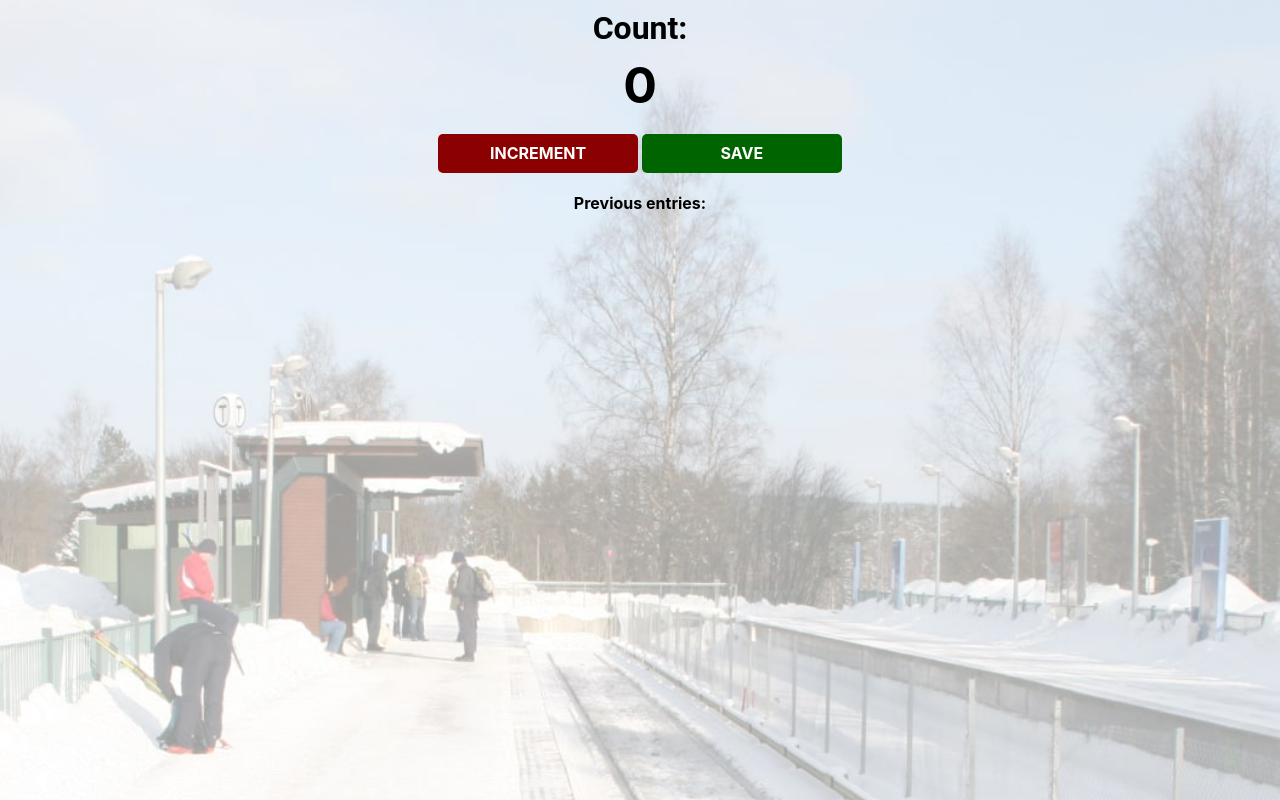
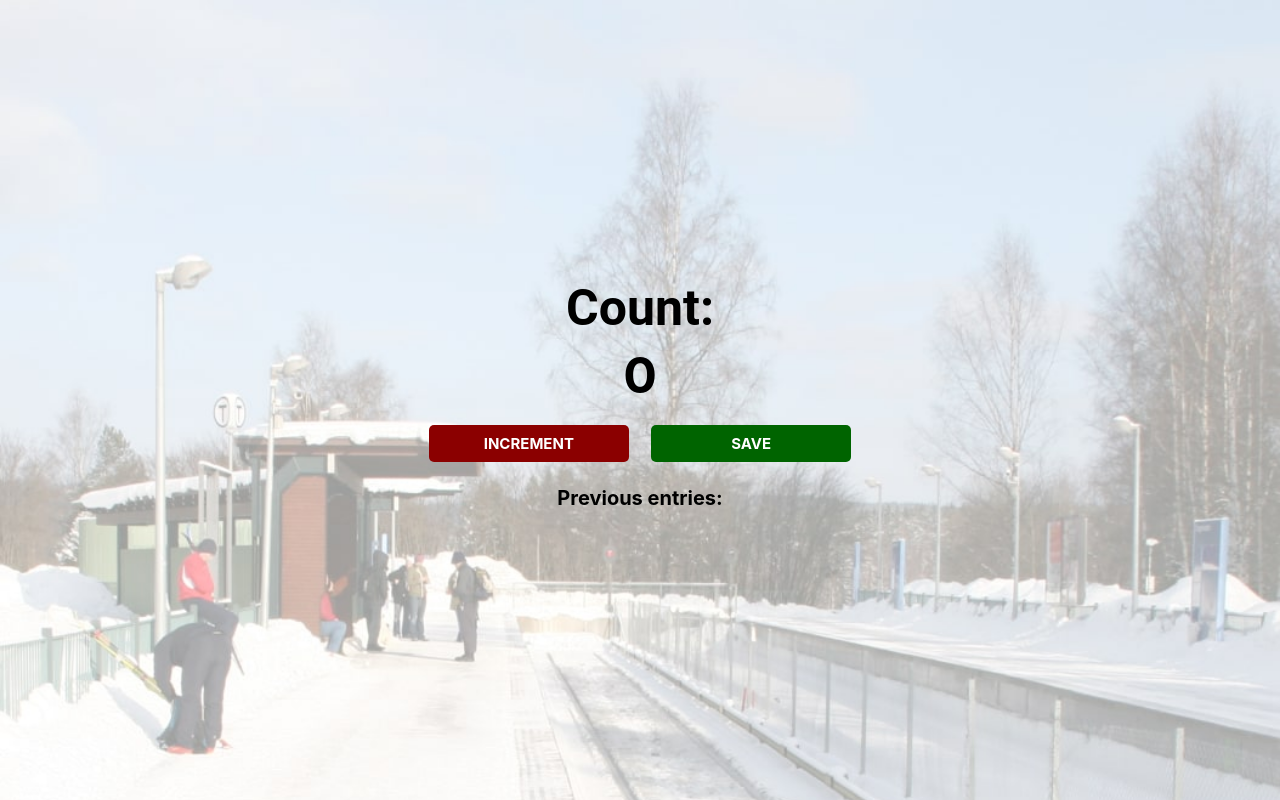
Before and after one commit to Aditya-Saini3/Counter-app, a plain HTML site: page index.html in a window 1280 px wide. Drawn offline with nearby package versions, Linux system fonts and the light colour scheme.

Commit message:
Project fixes

```diff
--- a/index.css
+++ b/index.css
@@ -1,19 +1,29 @@
+html {
+    font-size: 62.5%;
+}
+
 body {
     background-image: url("station.jpg");
     background-size: cover;
     font-family: -apple-system, BlinkMacSystemFont, 'Segoe UI', Roboto, Oxygen, Ubuntu, Cantarell, 'Open Sans', 'Helvetica Neue', sans-serif;
     font-weight: bold;
     text-align: center;
+    display: flex;
+    flex-direction: column;
+    align-items: center;
+    height: 100vh;
+    justify-content: center;
 }
 
 h1 {
     margin-top: 10px;
     margin-bottom: 10px;
-    font-family: "Roboto"
+    font-family: "Roboto", 'san-serif';
+    font-size: 5rem;
 }
 
 h2 {
-    font-size: 50px;
+    font-size: 5rem;
     margin-top: 0;
     margin-bottom: 20px;
 }
@@ -27,12 +37,20 @@ button {
     width: 200px;
     margin-bottom: 5px;
     border-radius: 5px;
+    margin-right: 10px;
+    margin-left: 10px;
 }
 
 #increment-btn {
     background: darkred;
+    font-size: 1.5rem;
 }
 
 #save-btn {
     background: darkgreen;
+    font-size: 1.5rem;
 }
+
+#save-el {
+    font-size: 2rem;
+}
--- a/index.html
+++ b/index.html
@@ -9,8 +9,10 @@
     <body>
         <h1>Count:</h1>
         <h2 id="count-el">0</h2>
-        <button id="increment-btn" onclick="increment()">INCREMENT</button>
-        <button id="save-btn" onclick="save()">SAVE</button>
+        <div class="buttons">
+            <button id="increment-btn" onclick="increment()">INCREMENT</button>
+            <button id="save-btn" onclick="save()">SAVE</button>
+        </div>
         <p id="save-el">Previous entries: </p>
         <script src="index.js"></script>
     </body>
```
